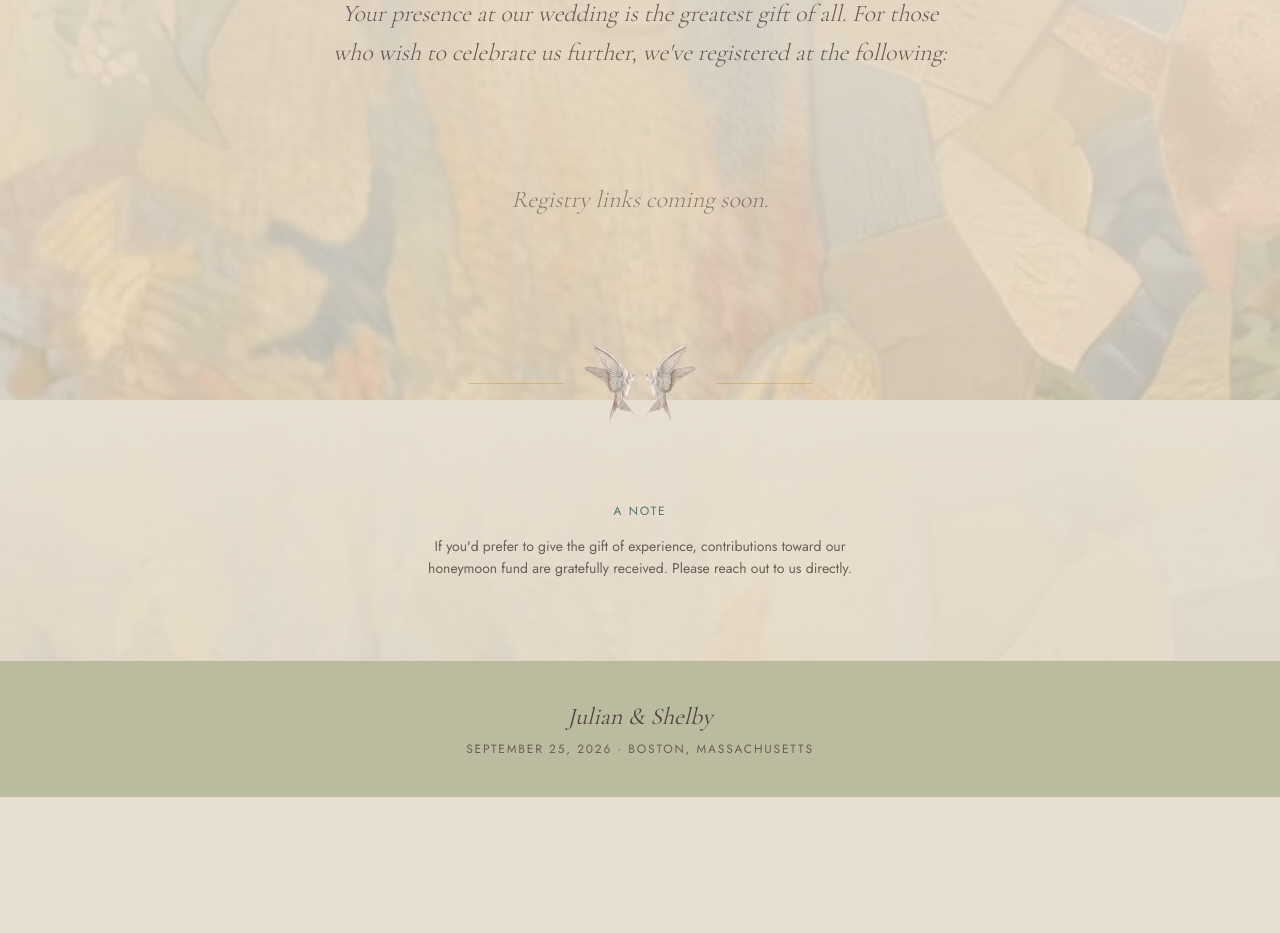
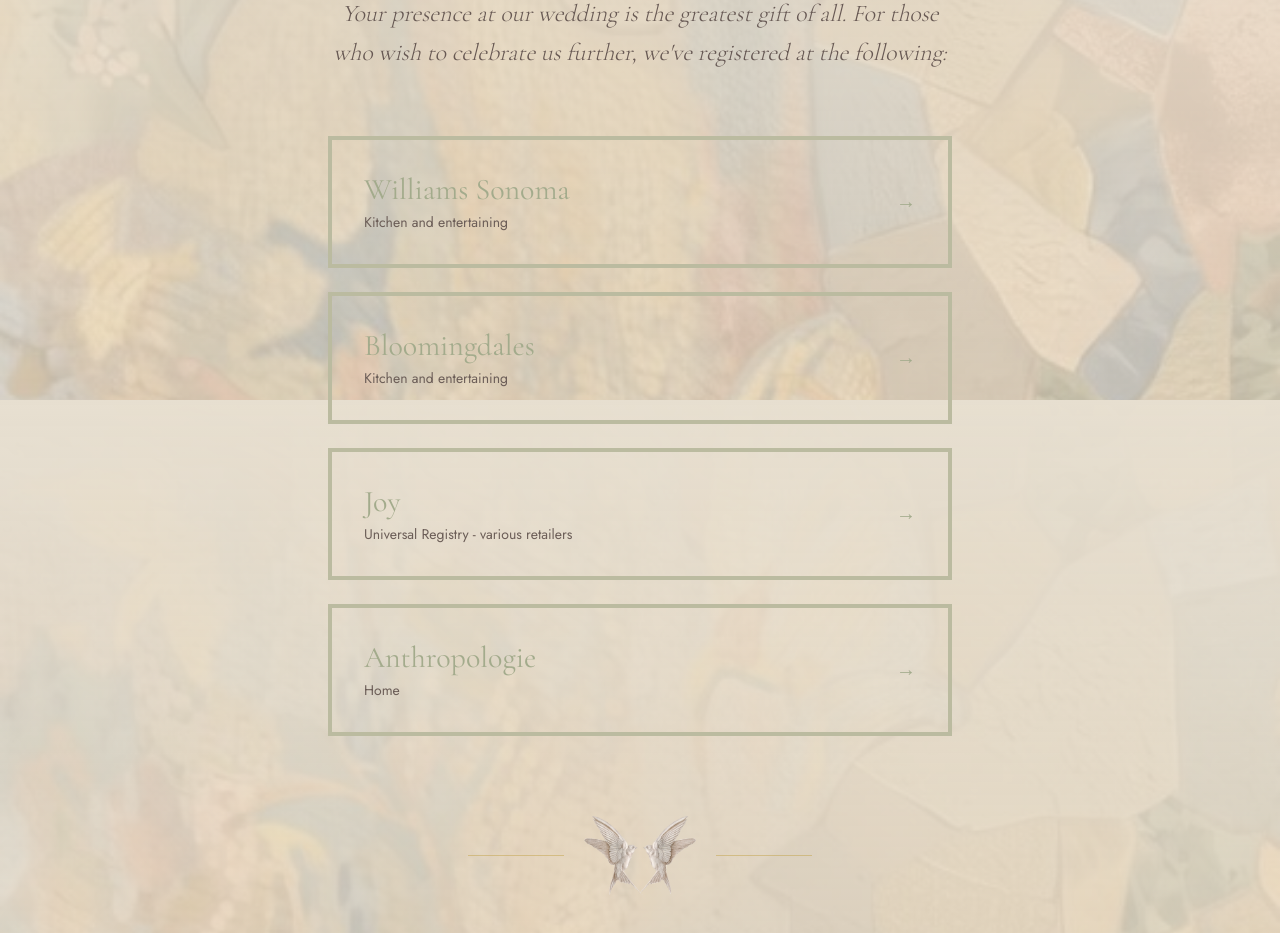
Before and after one commit to shelbysuits33/SuitsGiakasWedding, a Next.js app: page /registry in a window 1280 px wide. Shown: the part 400-1333 px from the top of the page. Before the commit the page ends 1197 px from the top, so only its background shows below. Built offline with nearby package versions, Linux system fonts and the light colour scheme.

Commit message:
add registry links

```diff
--- a/src/app/registry/page.tsx
+++ b/src/app/registry/page.tsx
@@ -1,5 +1,5 @@
+import Divider from "../_components/Divider";
 import PageHeader from "../_components/PageHeader";
-import Divider from "../_components/Divider";
 
 /*
   Add your registry links here.
@@ -10,6 +10,26 @@
   description: string;
   href: string;
 }[] = [
+    {
+      name: "Williams Sonoma",
+      description: "Kitchen and entertaining",
+      href: "https://www.williams-sonoma.com/registry/qvxtp5twj9/registry-list.html",
+    },
+    {
+      name: "Bloomingdales",
+      description: "Kitchen and entertaining",
+      href: "https://www.bloomingdales.com/registry/Shelby-Suits-Julian-Giakas/1343344",
+    },
+    {
+      name: "Joy",
+      description: "Universal Registry - various retailers",
+      href: "https://withjoy.com/shelby-and-julian-sep-26/registry?utm_medium=web&utm_source=joy&utm_campaign=share_website_dialog",
+    },
+    {
+      name: "Anthropologie",
+      description: "Home",
+      href: "https://www.anthropologie.com/registry/listing?registryId=079B81B7ECA7",
+    },
     // {
     //   name: "Crate & Barrel",
     //   description: "Home goods, kitchen, and entertaining",
@@ -43,18 +63,18 @@
                 href={reg.href}
                 target="_blank"
                 rel="noopener noreferrer"
-                className="block border border-cream-dark hover:border-sage p-8 transition-colors group"
+                className="block border-4 border-sage-cream hover:border-teal p-8 transition-colors group"
               >
                 <div className="flex items-center justify-between">
                   <div>
-                    <p className="font-display text-2xl text-espresso group-hover:text-sage transition-colors">
+                    <p className="font-display text-3xl text-sage group-hover:text-teal transition-colors">
                       {reg.name}
                     </p>
                     <p className="font-body text-sm mt-1 text-espresso-light">
                       {reg.description}
                     </p>
                   </div>
-                  <span className="text-sage text-xl">→</span>
+                  <span className="text-sage group-hover:text-teal text-xl">→</span>
                 </div>
               </a>
             ))}
```
